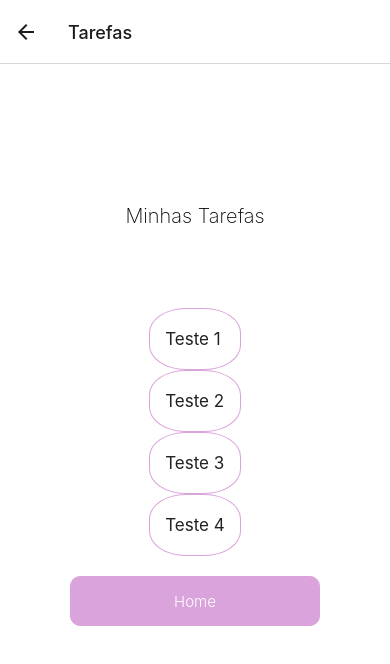
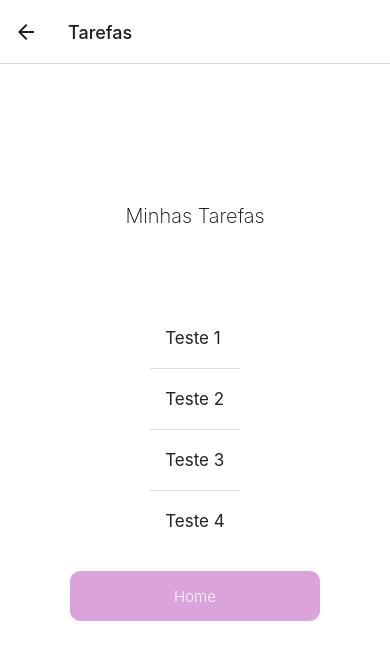
Before and after one commit to Isabila2/DGIInova-es, a React Native app: screen /Tarefas in a window 390 px wide. Shown: the top 664 px of the page. Built offline with nearby package versions, Linux system fonts and the light colour scheme.

Commit message:
atualização

```diff
--- a/src/components/ListItemComponent.js
+++ b/src/components/ListItemComponent.js
@@ -1,6 +1,13 @@
 import React from "react";
-import { View, Text, StyleSheet, Animated } from "react-native";
+import {
+  View,
+  Text,
+  StyleSheet,
+  Animated,
+  TouchableOpacity,
+} from "react-native";
 import Swipeable from "react-native-gesture-handler/Swipeable";
+import Icon from "react-native-vector-icons/FontAwesome";
 
 export default function ListItem({ data, handleLeft, handleRight }) {
   function LeftActions(progress, dragX) {
@@ -19,6 +26,24 @@ export default function ListItem({ data, handleLeft, handleRight }) {
     );
   }
 
+  function RightActions({ progress, dragX, onPress }) {
+    const scale = dragX.interpolate({
+      inputRange: [-100, 0],
+      outputRange: [1, 0],
+      extrapolate: "clamp",
+    });
+
+    return (
+      <TouchableOpacity onPress={onPress} style={styles.rightAction}>
+        <Animated.View
+          style={[{ padding: 20 }, { transform: [{ scale: scale }] }]}
+        >
+          <Icon name="trash" size={40} color="#FFF" />
+        </Animated.View>
+      </TouchableOpacity>
+    );
+  }
+
   return (
     <Swipeable renderLeftActions={LeftActions} onSwipeableLeftOpen={handleLeft}>
       <View style={styles.container}>
@@ -33,10 +58,6 @@ const styles = StyleSheet.create({
     backgroundColor: "#FFF",
     paddingHorizontal: 10,
     paddingVertical: 20,
-    width: "100%",
-    borderRadius: "40%",
-    borderWidth: 1,
-    borderColor: "#DBA3DB",
   },
   text: {
     fontSize: 17,
@@ -46,10 +67,14 @@ const styles = StyleSheet.create({
     backgroundColor: "#388e3c",
     justifyContent: "center",
     flex: 1,
-    borderRadius: "40%",
+  },
+  rightAction: {
+    backgroundColor: "#FF0000",
+    justifyContent: "center",
+    alignItems: "flex-end",
   },
   actionText: {
-    fontSize: 15,
+    fontSize: 17,
     color: "#FFF",
     padding: 20,
   },
--- a/src/pages/login.js
+++ b/src/pages/login.js
@@ -12,7 +12,10 @@ import { stylesLoginCadastro } from "../styles/styleLogin-Cadastro";
 
 const schema = yup.object({
   usuario: yup.string().required("Informe seu Usuário"),
-  senha: yup.string().required("Informe sua senha"),
+  senha: yup
+    .string()
+    .min(8, "A senha deve ter pelo menos 8 dígitos")
+    .required("Informe sua senha"),
 });
 
 export default function Login() {
@@ -39,9 +42,6 @@ export default function Login() {
         style={stylesLoginCadastro.img}
       />
       {/* View com Input e imagem Email */}
-      {errors.usuario && (
-        <Text style={stylesLoginCadastro.erro}>{errors.usuario.message}</Text>
-      )}
       <View style={stylesLoginCadastro.view_Inputs}>
         <ImagemComponent
           RotaImagem={require("../assets/images/usuario.png")}
@@ -60,11 +60,10 @@ export default function Login() {
           )}
         />
       </View>
-
+      {errors.usuario && (
+        <Text style={stylesLoginCadastro.erro}>{errors.usuario.message}</Text>
+      )}
       {/* View com Input e Imagem senha */}
-      {errors.senha && (
-        <Text style={stylesLoginCadastro.erro}>{errors.senha.message}</Text>
-      )}
       <View style={stylesLoginCadastro.view_Inputs}>
         <ImagemComponent
           RotaImagem={require("../assets/images/Senha.png")}
@@ -83,7 +82,9 @@ export default function Login() {
           )}
         />
       </View>
-
+      {errors.senha && (
+        <Text style={stylesLoginCadastro.erro}>{errors.senha.message}</Text>
+      )}
       <BotaoComponent
         BtnTxt={"Fazer Login"}
         OnPress={handleSubmit(onSubmit)}
--- a/src/pages/tarefasUsuario.js
+++ b/src/pages/tarefasUsuario.js
@@ -1,5 +1,5 @@
-import { View } from "react-native";
-import { ScrollView, FlatList } from "react-native";
+import React from "react";
+import { View, ScrollView, FlatList } from "react-native";
 import { useNavigation } from "@react-navigation/native";
 import BotaoComponent from "../components/BotaoComponent";
 import TxtComponent from "../components/TxtComponent";
@@ -30,6 +30,7 @@ export default function Tarefas() {
               <ListItem
                 data={item}
                 handleLeft={() => alert("Tarefa concluida com sucesso!")}
+                handleRight={() => alert("Tarefa foi excluida!")}
               />
             )}
             ItemSeparatorComponent={() => <Separator />}
@@ -46,6 +47,4 @@ export default function Tarefas() {
   );
 }
 
-const Separator = () => (
-  <View style={{ flex: 1, height: 1, backgroundColor: "#DDD" }}></View>
-);
+const Separator = () => <View style={{ height: 1, backgroundColor: "#DDD" }} />;
```
